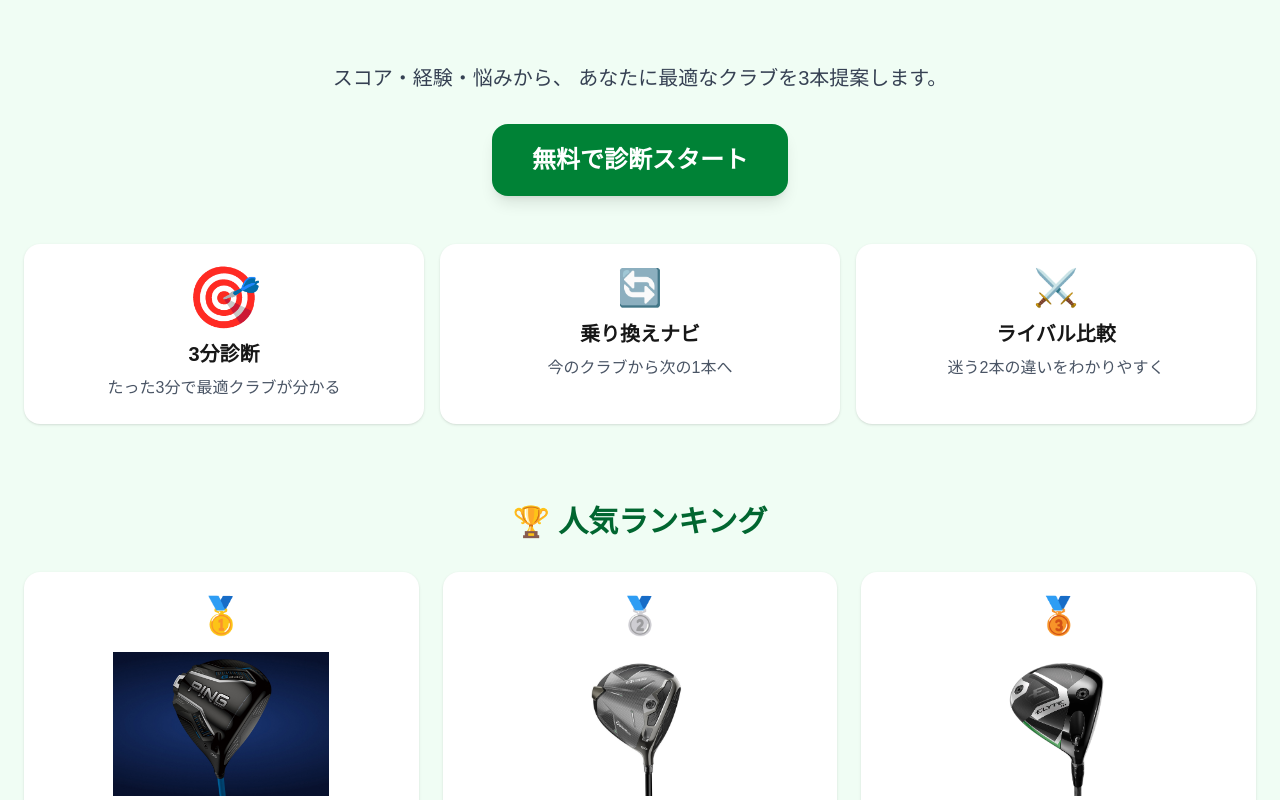
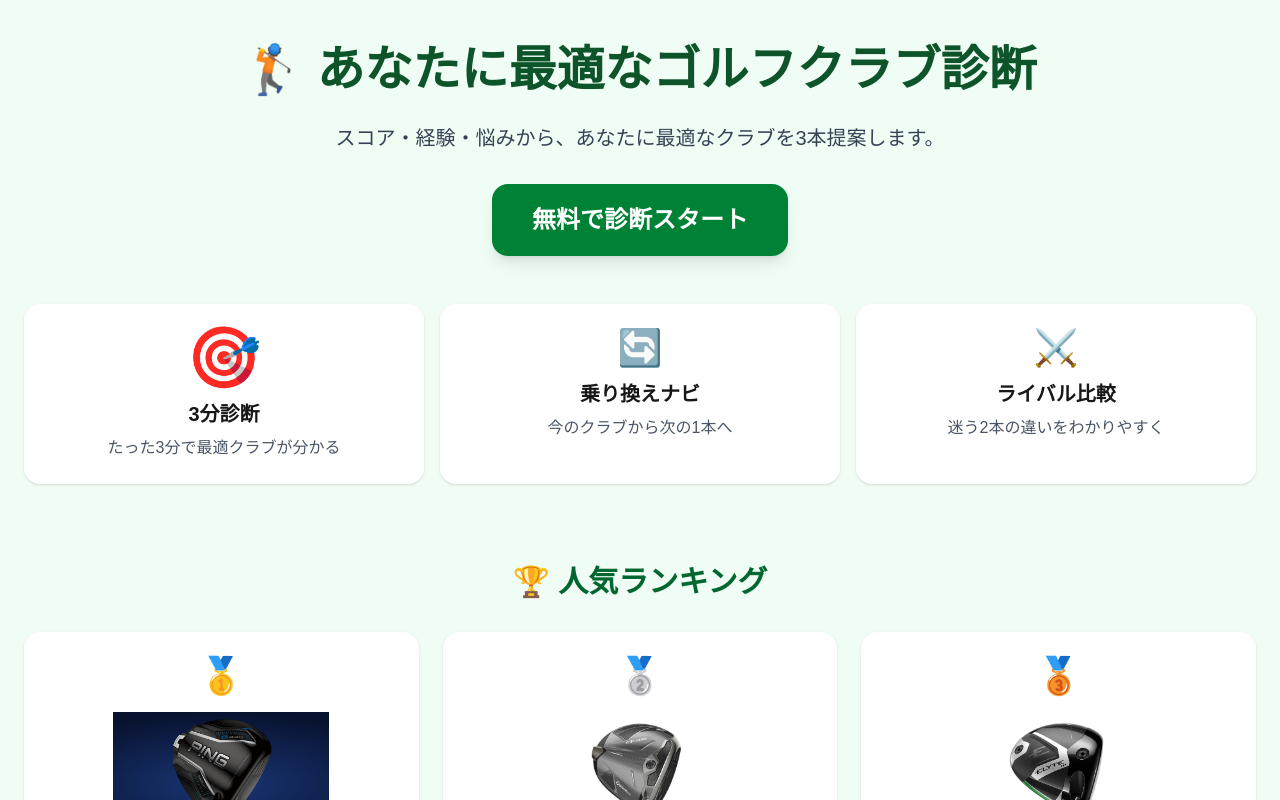
Before and after one commit to teru2boze/golf-club-hunter, a Next.js app: page / in a window 1280 px wide. Shown: the top 800 px of the page. Built offline with nearby package versions, Linux system fonts and the light colour scheme.

Commit message:
Update hero title

```diff
--- a/app/page.tsx
+++ b/app/page.tsx
@@ -294,11 +294,11 @@ export default function Home() {
 
 
         <h1 className="text-3xl md:text-5xl font-extrabold text-green-900 leading-tight md:whitespace-nowrap">
+          🏌️ あなたに最適なゴルフクラブ診断
 </h1>
 
         <p className="mt-6 text-xl text-gray-700">
-          スコア・経験・悩みから、
-あなたに最適なクラブを3本提案します。
+          スコア・経験・悩みから、あなたに最適なクラブを3本提案します。
         </p>
 
         <button
```
